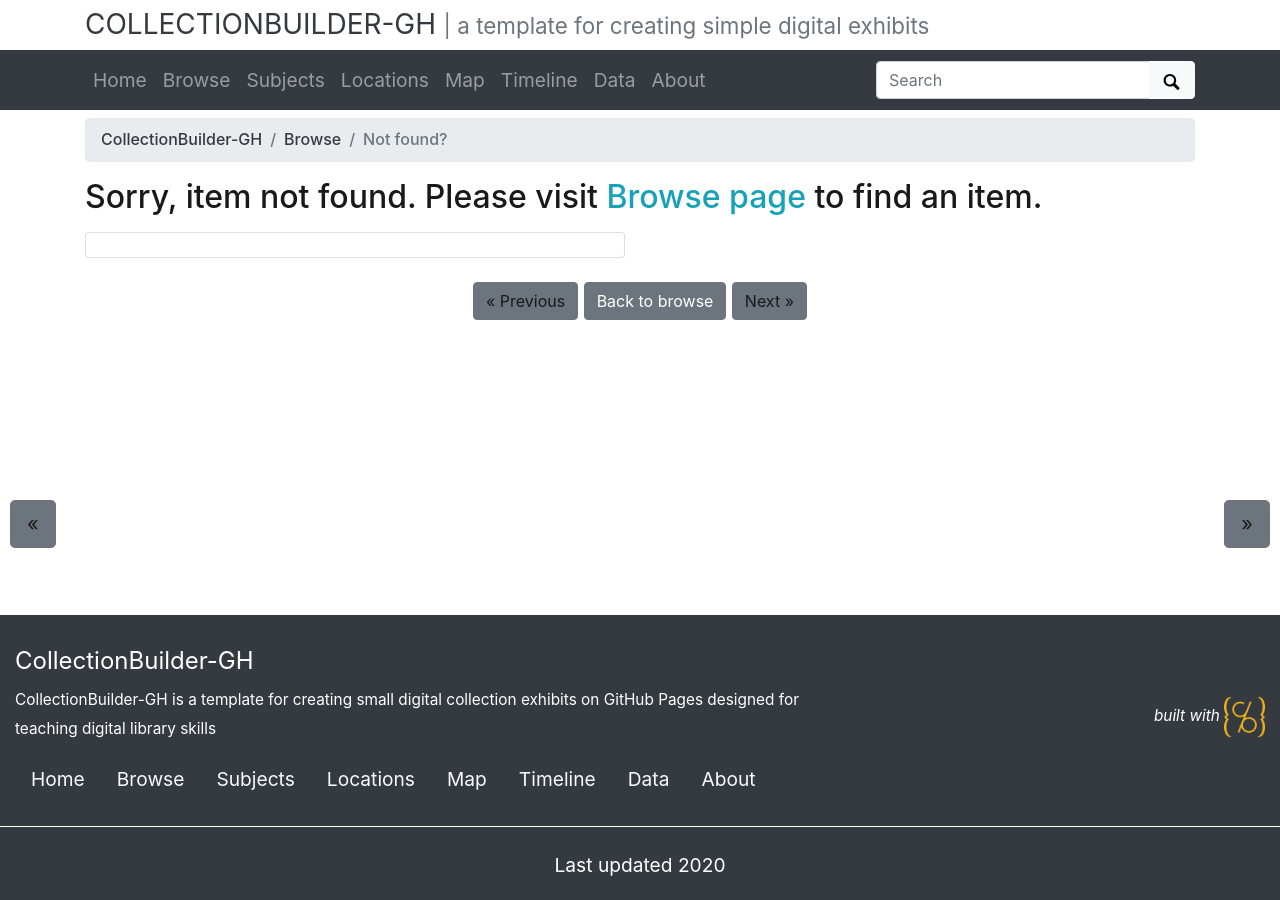
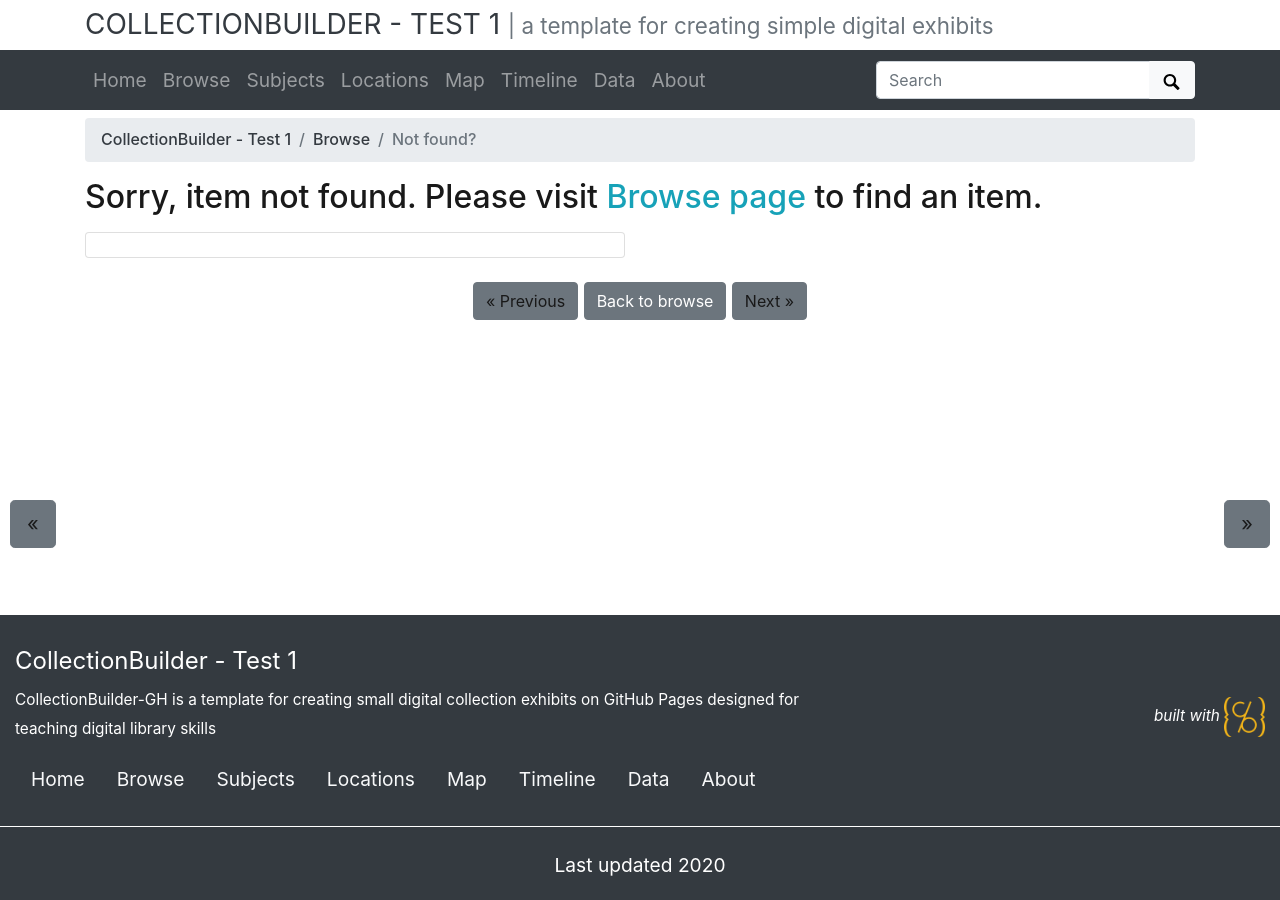
Before and after one commit to mtreskon-lndl/collectionbuilder1, a Jekyll site: the page built from pages/item.md, in a window 1280 px wide. Built offline with Jekyll 4.4.1, drawn with Linux system fonts in a browser that asks for light colours.

Commit message:
Update _config.yml

```diff
--- a/_config.yml
+++ b/_config.yml
@@ -18,7 +18,7 @@ source-code: https://github.com/CollectionBuilder/collectionbuilder-gh
 # SITE SETTINGS
 #
 # title of site appears in banner
-title: CollectionBuilder-GH
+title: CollectionBuilder - Test 1
 # tagline, a short phrase that will appear throughout the site in the top banner
 tagline: a template for creating simple digital exhibits
 # description appears in meta tags and other locations
```
